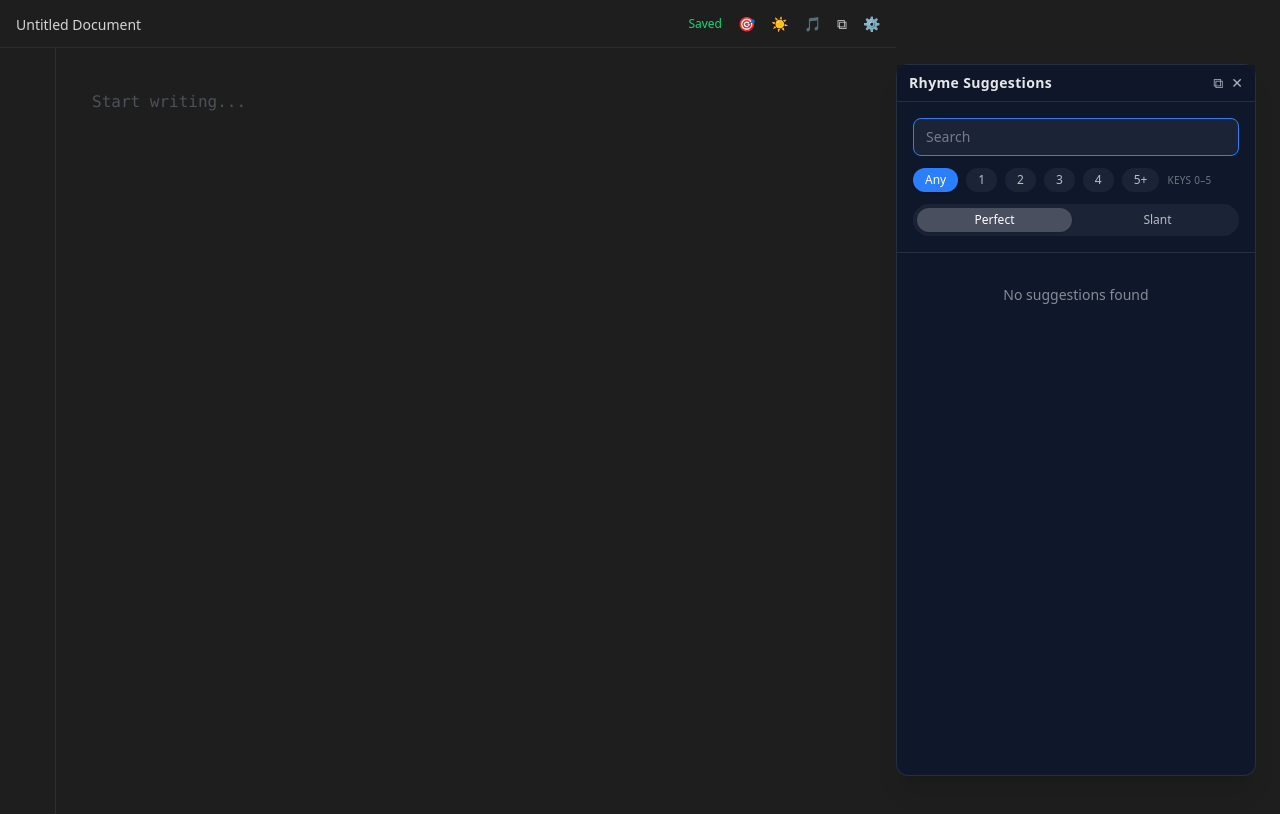
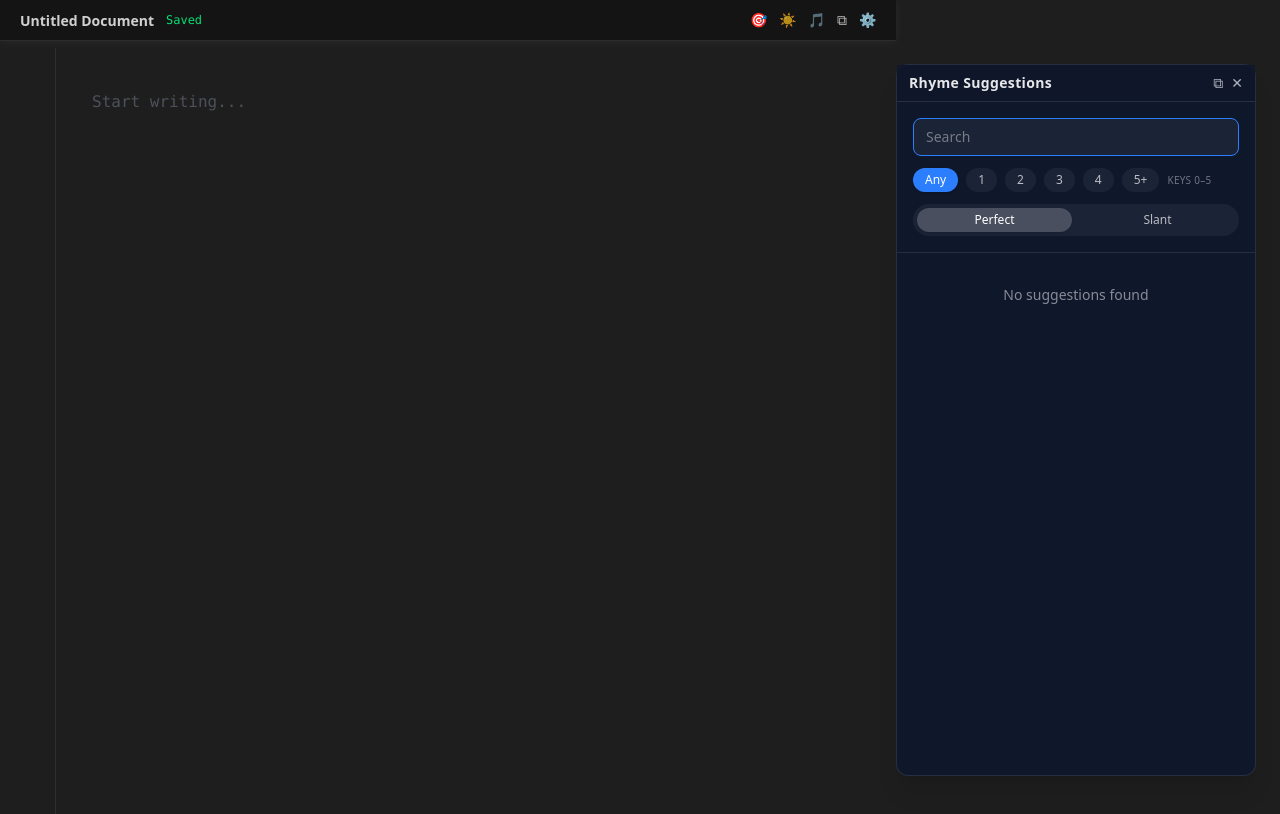
Before and after one commit to ClayTheMisfit/rhyme-lines, a Next.js app: page / in a window 1280 px wide. Shown: the top 814 px of the page. Built offline with nearby package versions, Linux system fonts and the light colour scheme.

Commit message:
Revamp top bar with glassmorphism and motion effects

```diff
--- a/components/TopBar.tsx
+++ b/components/TopBar.tsx
@@ -1,6 +1,7 @@
 'use client'
 
 import { useState, useEffect, useRef } from 'react'
+import { motion } from 'framer-motion'
 import { useRhymePanelStore } from '@/store/rhymePanelStore'
 import { useRhymePanel } from '@/lib/state/rhymePanel'
 import EditorSettings from './EditorSettings'
@@ -138,15 +139,15 @@ export default function TopBar() {
   }
 
   return (
-    <div
-      className="fixed top-0 left-0 h-12 bg-[#1e1e1e] border-b border-[#2c2c2c] z-50 flex items-center px-4 gap-2 sm:gap-4"
+    <header
+      className="fixed top-0 left-0 right-0 z-50 flex items-center justify-between px-5 py-2 bg-black/30 backdrop-blur-md border-b border-white/10 shadow-[0_1px_10px_rgba(255,255,255,0.05)] transition-all duration-300"
       style={{
         right: dockedOffset,
         width: isPanelOpen && !isFloating ? dockedWidthValue : '100%'
       }}
     >
-      {/* Left: Document Title */}
-      <div className="flex-1 min-w-0">
+      <div className="flex items-center gap-3 min-w-0">
+        <div className="min-w-0">
           {isEditingTitle ? (
             <input
               ref={titleInputRef}
@@ -155,69 +156,80 @@ export default function TopBar() {
               onChange={(e) => setDocumentTitle(e.target.value)}
               onBlur={handleTitleSave}
               onKeyDown={handleTitleKeyDown}
-            className="bg-transparent text-[#d4d4d4] text-sm font-medium outline-none border-none w-full"
+              className="bg-transparent text-sm font-semibold text-white/90 tracking-tight outline-none border-none w-full placeholder:text-white/50 focus-visible:ring-2 focus-visible:ring-white/20"
               style={{ fontFamily: 'inherit' }}
             />
           ) : (
             <button
               onClick={handleTitleEdit}
-            className="text-[#d4d4d4] text-sm font-medium hover:text-white transition-colors text-left truncate"
+              className="text-sm font-semibold text-white/80 hover:text-white/90 transition-colors text-left truncate focus-visible:outline-none focus-visible:ring-2 focus-visible:ring-white/20 rounded"
             >
               {documentTitle}
             </button>
           )}
         </div>
-
-      {/* Center: Save Status (hidden on mobile) */}
-      <div className={`text-xs transition-opacity duration-300 ${getSaveStatusColor()} hidden sm:block`}>
+        <span
+          className={`text-xs font-mono transition-opacity duration-300 ${getSaveStatusColor()} ${
+            saveStatus === 'saving' ? 'animate-pulse' : ''
+          }`}
+        >
           {getSaveStatusText()}
+        </span>
       </div>
 
-      {/* Right: Controls */}
-      <div className="flex items-center gap-2 sm:gap-4">
-        {/* Rhyme Mode Toggle */}
-        <button
+      <div className="flex items-center gap-3 text-white/70">
+        <motion.button
+          whileHover={{ scale: 1.05, opacity: 1 }}
+          whileTap={{ scale: 0.95 }}
           onClick={toggleRhymeMode}
-          className={`text-sm font-medium transition-colors hover:text-white ${
-            activeTab === 'perfect' ? 'text-white' : 'text-[#d4d4d4]'
+          className={`text-sm font-medium transition-colors focus-visible:outline-none focus-visible:ring-2 focus-visible:ring-white/20 rounded ${
+            activeTab === 'perfect' ? 'text-white' : 'text-white/70 hover:text-white/90'
           }`}
           title={`Rhyme mode: ${activeTab === 'perfect' ? 'Perfect' : 'Slant'}`}
         >
           {activeTab === 'perfect' ? '🎯' : '🎨'}
-        </button>
+        </motion.button>
 
-        {/* Theme Toggle */}
-        <button
+        <motion.button
+          whileHover={{ scale: 1.05, opacity: 1 }}
+          whileTap={{ scale: 0.95 }}
           onClick={toggleTheme}
-          className="text-sm font-medium text-[#d4d4d4] hover:text-white transition-colors"
+          className="text-sm font-medium text-white/70 hover:text-white/90 transition-colors focus-visible:outline-none focus-visible:ring-2 focus-visible:ring-white/20 rounded"
           title="Toggle theme"
         >
           {theme === 'dark' ? '☀️' : '🌙'}
-        </button>
+        </motion.button>
 
-        {/* Rhyme Panel Toggle */}
-        <button
+        <motion.button
+          whileHover={{ scale: 1.05, opacity: 1 }}
+          whileTap={{ scale: 0.95 }}
           onClick={togglePanel}
-          className={`text-sm font-medium transition-colors ${
-            isPanelOpen ? 'text-white' : 'text-[#d4d4d4] hover:text-white'
+          className={`text-sm font-medium transition-colors focus-visible:outline-none focus-visible:ring-2 focus-visible:ring-white/20 rounded ${
+            isPanelOpen ? 'text-white' : 'text-white/70 hover:text-white/90'
           }`}
           title="Toggle rhyme panel"
         >
           🎵
-        </button>
+        </motion.button>
 
-        {/* Docking Toggle */}
-        <button
+        <motion.button
+          whileHover={{ scale: 1.05, opacity: 1 }}
+          whileTap={{ scale: 0.95 }}
           onClick={handleDockToggle}
-          className="text-sm font-medium text-[#d4d4d4] hover:text-white transition-colors"
+          className="text-sm font-medium text-white/70 hover:text-white/90 transition-colors focus-visible:outline-none focus-visible:ring-2 focus-visible:ring-white/20 rounded"
           title={isFloating ? 'Dock rhyme panel' : 'Undock rhyme panel'}
         >
           {isFloating ? '⇤' : '⧉'}
-        </button>
+        </motion.button>
 
-        {/* Editor Settings */}
+        <motion.div
+          whileHover={{ scale: 1.02, opacity: 1 }}
+          whileTap={{ scale: 0.97 }}
+          className="flex"
+        >
           <EditorSettings />
+        </motion.div>
       </div>
-    </div>
+    </header>
   )
 }
--- a/package.json
+++ b/package.json
@@ -12,6 +12,7 @@
   },
   "dependencies": {
     "@tanstack/react-query": "^5.0.0",
+    "framer-motion": "^12.23.22",
     "next": "15.5.0",
     "react": "19.1.0",
     "react-dom": "19.1.0",
```
Also changed, not shown: 1 other file (tests, documents, lock files or other folders). Lines whose indentation alone changed are shown as unchanged.
